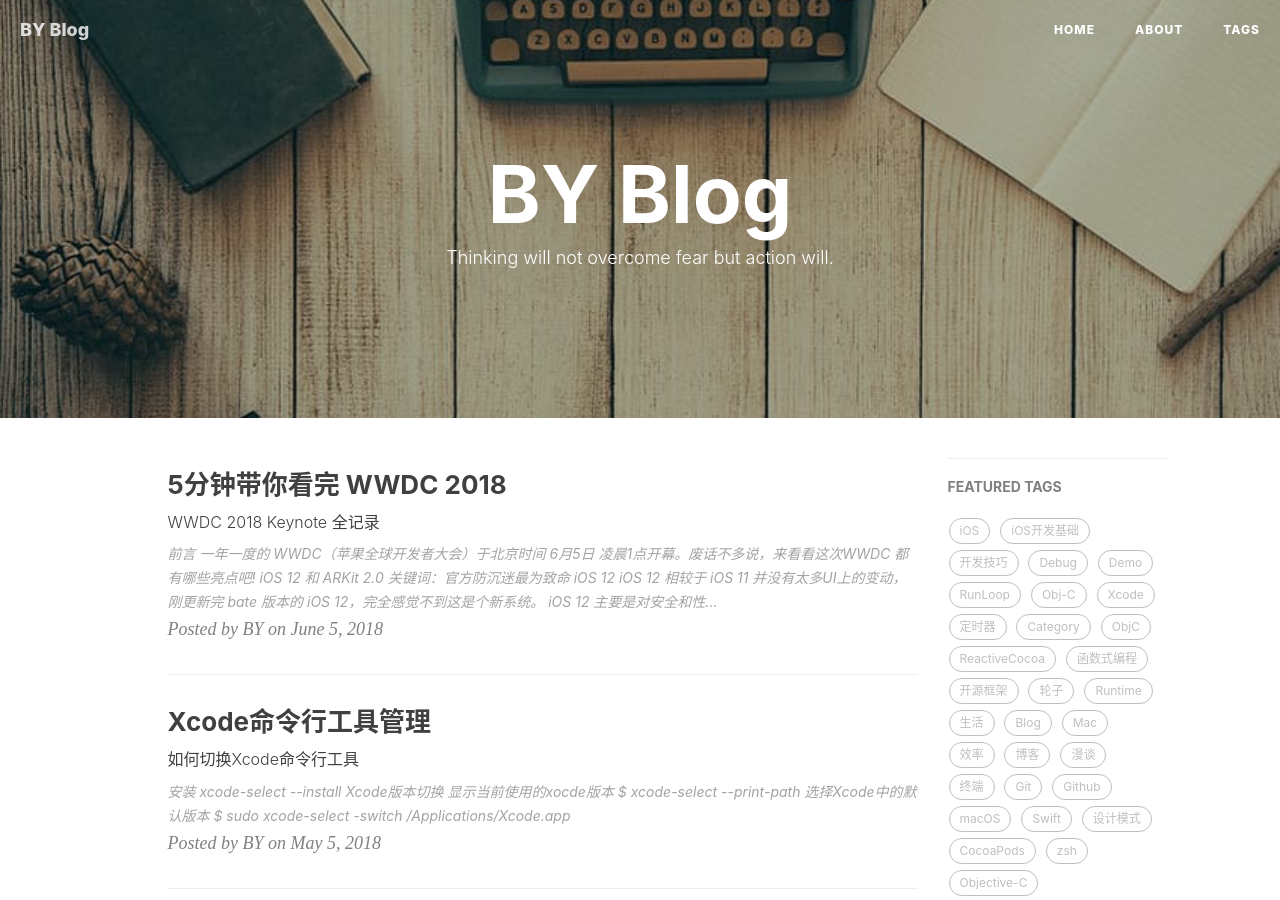
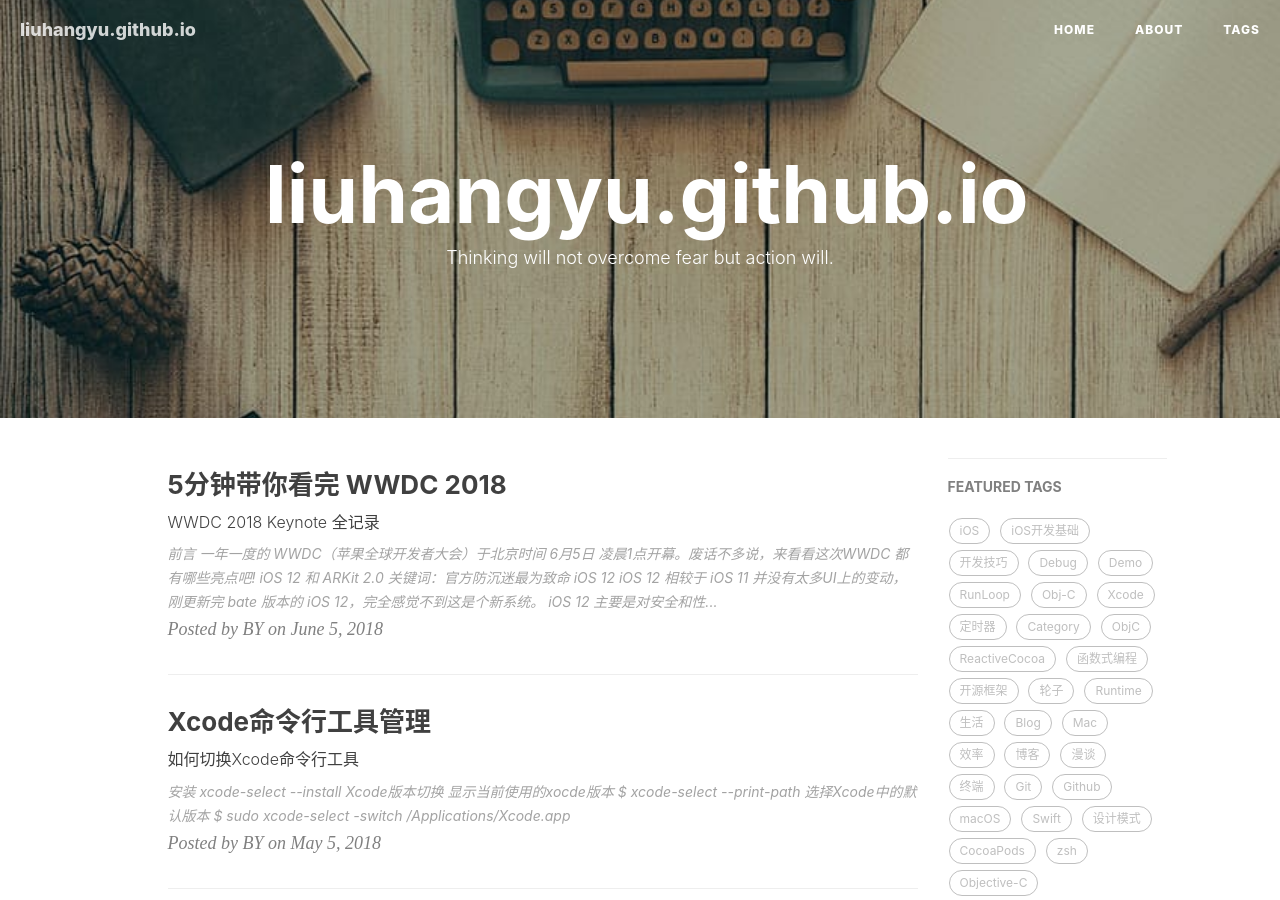
Before and after one commit to liuhangyu/liuhangyu.github.io, a Jekyll site: the page built from index.html, in a window 1280 px wide and 900 px high. Built offline with Jekyll 4.4.1, drawn with Linux system fonts in a browser that asks for light colours; nearby versions of some CDN libraries; the list of posts is cut into pages by our own code; comment, search, counter and statistics services are not loaded; some of the changed text lies outside the part shown.

Commit message:
Update _config.yml

```diff
--- a/_config.yml
+++ b/_config.yml
@@ -1,10 +1,10 @@
 # Site settings
-title: BY Blog
+title:
 SEOTitle: 甲壳虫的博客 | limited space for unlimited dream
 header-img: img/post-bg-desk.jpg
 email: liuhangyu86@gmail.com
 description: "Every failure is leading towards success."
-keyword: "BY, BY Blog, 甲壳虫的博客, liuhangyu, 甲壳虫, 存储, 操作系统, 网络，安全，区块链"
+keyword: "甲壳虫的博客, liuhangyu, 甲壳虫, 存储, 操作系统, 网络，安全，区块链"
 url: "http://liuhangyu.github.io"          # your host, for absolute URL
 baseurl: ""      # for example, '/blog' if your blog hosted on 'host/blog'
 github_repo: "https://github.com/liuhangyu/liuhangyu.github.io.git" # you code repository
```
